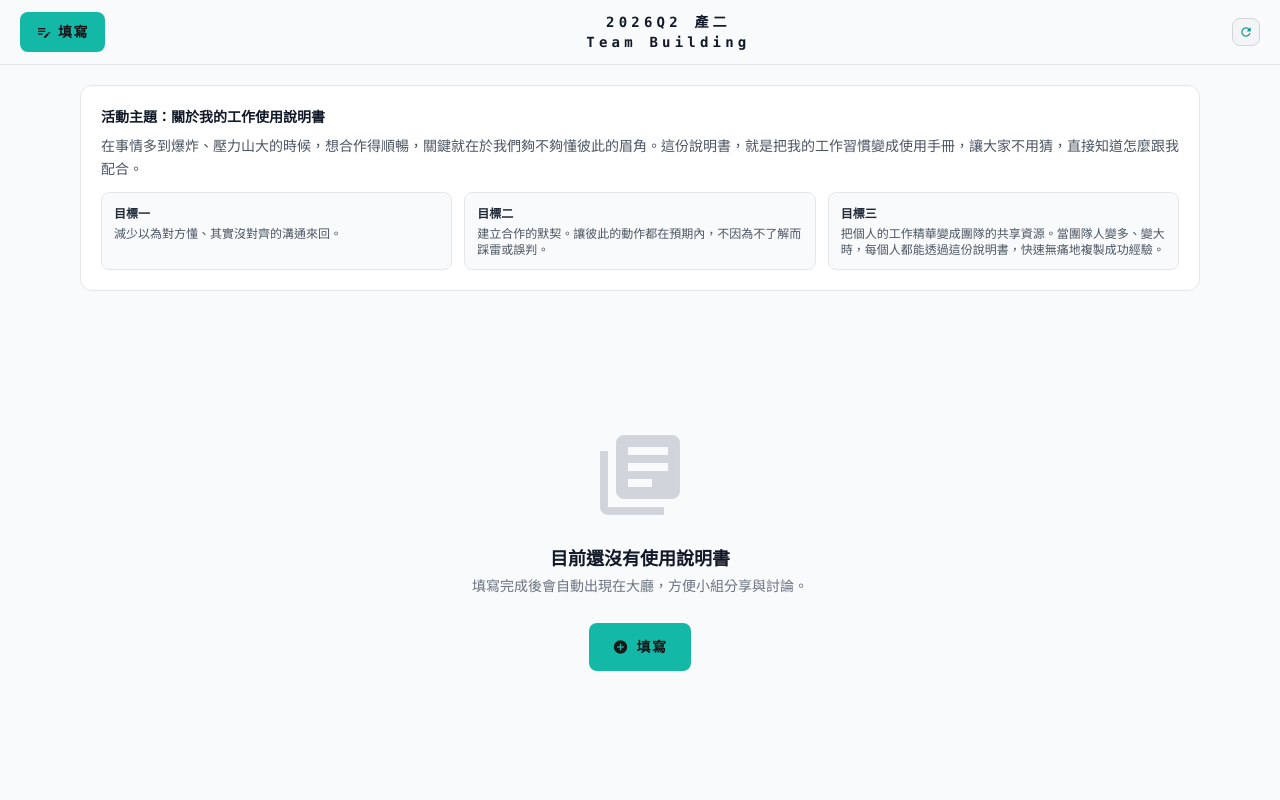
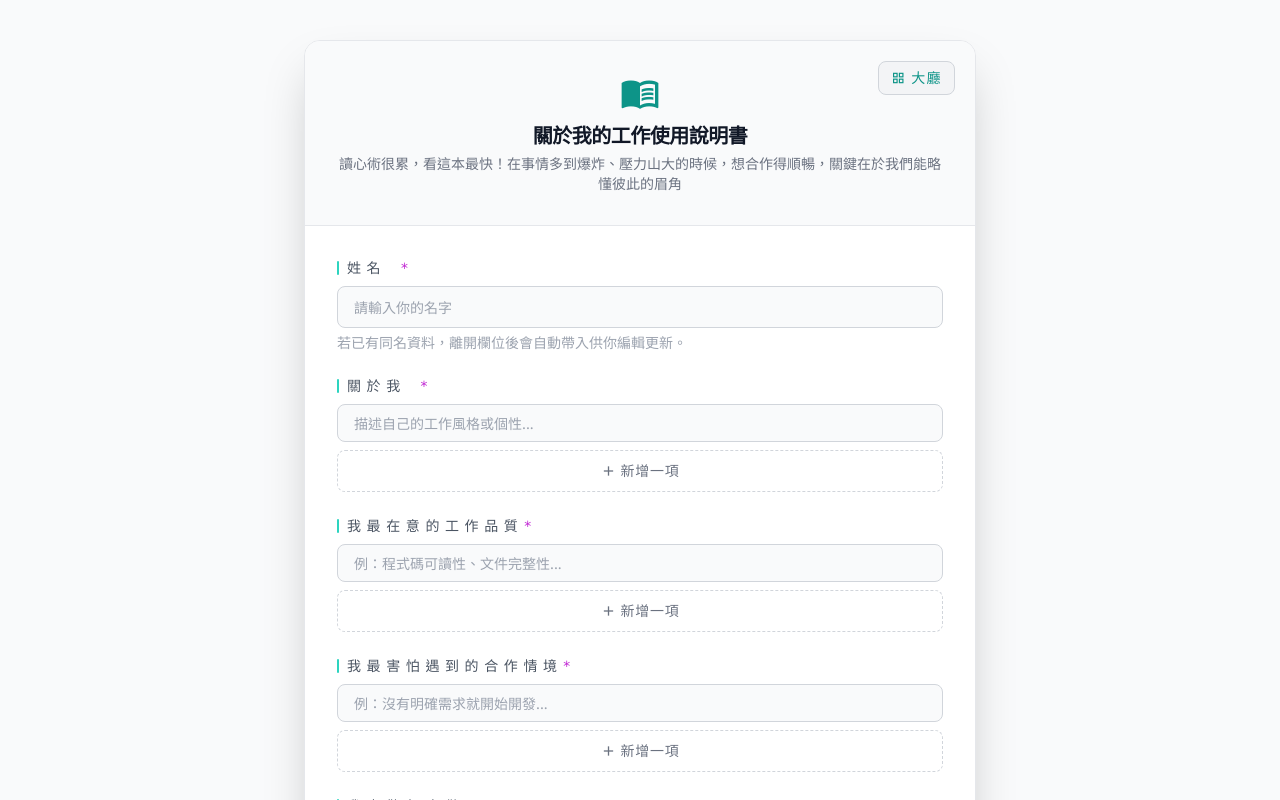
Before and after one commit to YachunHuang/team-building-working-guide, an Angular app: page /#/form in a window 1280 px wide. Before the commit this address led to /#/. Shown: the top 800 px of the page. Built offline with nearby package versions, Linux system fonts and the light colour scheme.

Commit message:
調整描述

```diff
--- a/src/app/features/form/form.component.html
+++ b/src/app/features/form/form.component.html
@@ -9,7 +9,7 @@
       </a>
       <span class="material-icons mb-2 block text-teal-600" style="font-size:2.5rem">menu_book</span>
       <h1 class="text-xl font-extrabold mb-1 tracking-tight text-gray-900">關於我的工作使用說明書</h1>
-      <p class="text-gray-500 text-sm">把你的合作偏好與高壓反應寫下來，讓跨職系合作更快建立共識。</p>
+      <p class="text-gray-500 text-sm">讀心術很累，看這本最快！在事情多到爆炸、壓力山大的時候，想合作得順暢，關鍵在於我們能略懂彼此的眉角</p>
     </div>
 
     <!-- Form body -->
```
